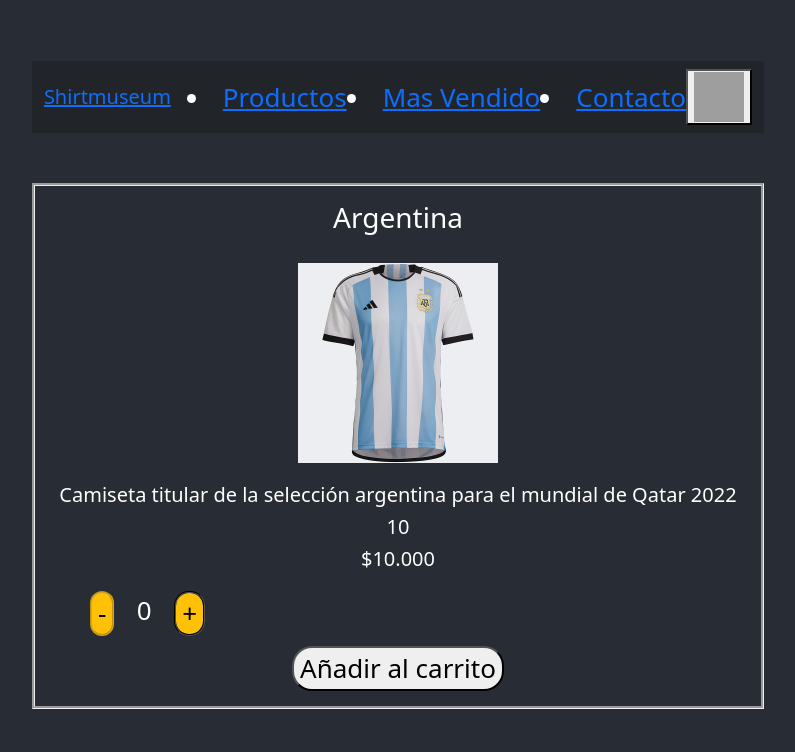
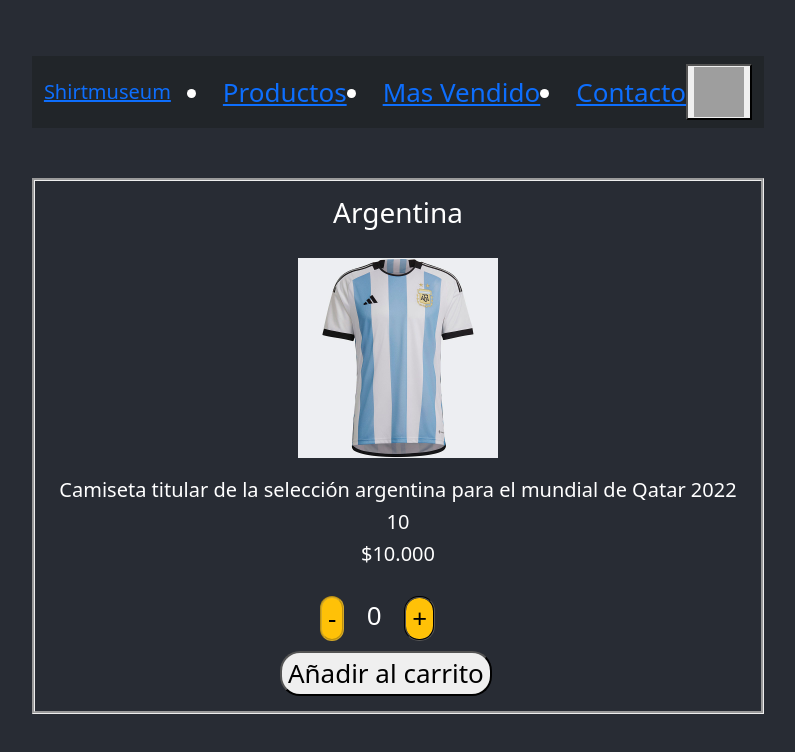
Before and after one commit to matiasrinesi/React-Rinesi, a React (Create React App) app: page /Item in a window 1280 px wide. Shown: the top 752 px of the page, without its empty margins (242-1037 px from the left). Built offline with nearby package versions, Linux system fonts and the light colour scheme; grey boxes are pictures that could not be loaded.

Commit message:
arreglos

```diff
--- a/src/App.css
+++ b/src/App.css
@@ -28,6 +28,14 @@
   margin-left: 30px;
   margin-top: 10px;
 
+
+
+}
+.contador{
+  display: flex;
+  flex-direction: row;
+  margin-left: 230px;
+  margin-top: 10px;
 
 }
 .sumar{
--- a/src/componentes/ItemDetailContainer/ItemDetail.js
+++ b/src/componentes/ItemDetailContainer/ItemDetail.js
@@ -13,14 +13,14 @@ const ItemDetail = ({ detalle }) => {
             <h5>{detalle.stock}</h5>
             <h5>{detalle.precio}</h5>
 
-
+             <div className='contador'>
             {
                 count == 0 ?
-                <ItemCount className='contador' stock={detalle.stock} initial={0} onAdd={(c) => { setCount(c) }}/>
+                <ItemCount  stock={detalle.stock} initial={0} onAdd={(c) => { setCount(c) }}/>
                 : <Link to="/Cart/"> Terminar compra </Link>
 
             }
-
+           </div>
 
 
 
```
